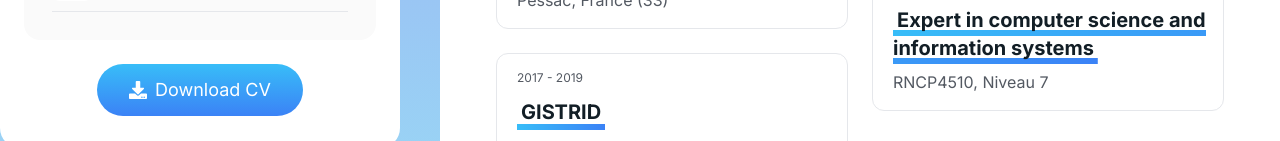
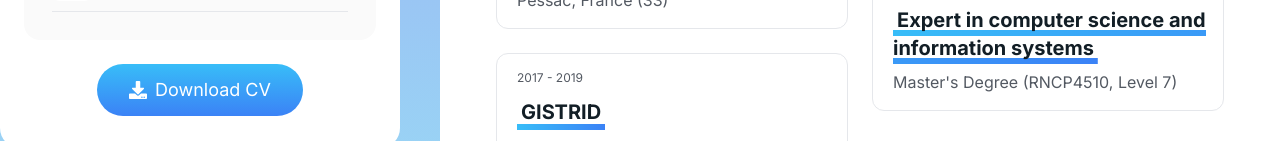
Before and after one commit to Lokicoule/portfolio, a React (Vite) app: page /fr/resume in a window 1280 px wide. Shown: the part 811-952 px from the top of the page. Built offline with nearby package versions, Linux system fonts and the light colour scheme; a web font is replaced by a local one.

Commit message:
chore(resume): education level

```diff
--- a/src/pages/resume/datas/educationData.en.ts
+++ b/src/pages/resume/datas/educationData.en.ts
@@ -11,7 +11,7 @@ export const educationData: EducationProps[] = [
     id: "education-2",
     date: "2012 - 2017",
     title: "Expert in computer science and information systems",
-    level: "RNCP4510, Niveau 7",
+    level: "Master's Degree (RNCP4510, Level 7)",
     link: "https://www.francecompetences.fr/recherche/rncp/4510/",
   },
 ];
--- a/src/pages/resume/datas/educationData.fr.ts
+++ b/src/pages/resume/datas/educationData.fr.ts
@@ -11,7 +11,7 @@ export const educationData: EducationProps[] = [
     id: "education-2",
     date: "2012 - 2017",
     title: "Expert en informatique et systèmes d’information",
-    level: "RNCP4510, Niveau 7",
+    level: "Bac +5 (RNCP4510, Niveau 7)",
     link: "https://www.francecompetences.fr/recherche/rncp/4510/",
   },
 ];
```
